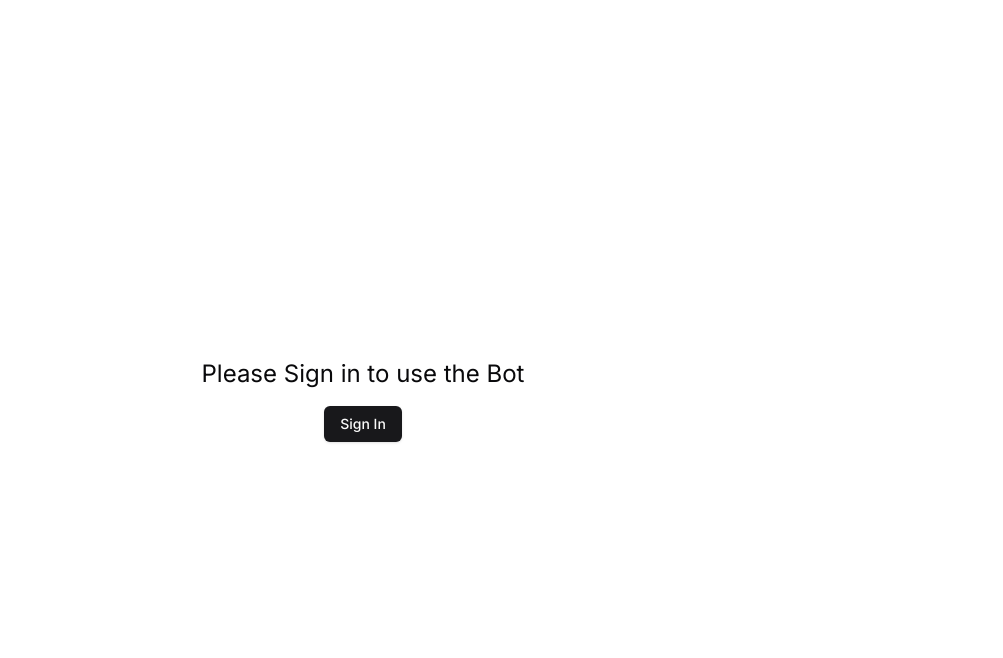
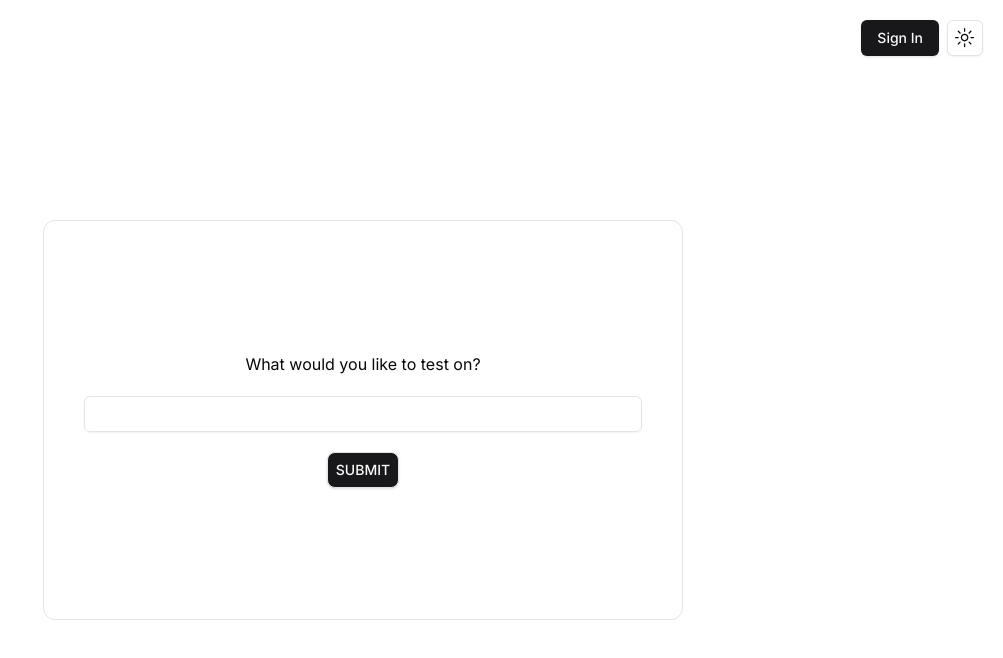
Before and after one commit to Kevetic/projectxtwo, a Next.js app: page / in a window 1280 px wide. Shown: the top 658 px of the page, without its empty margins (277-1280 px from the left). Built offline with nearby package versions, Linux system fonts and the light colour scheme; no server answers.

Commit message:
added require auth

```diff
--- a/app/page.tsx
+++ b/app/page.tsx
@@ -5,7 +5,7 @@ import { Button } from "@/components/ui/button";
 import { useGetQuestions } from "./api/questions";
 import Questions from "@/components/questions/Questions";
 import { ReloadIcon } from "@radix-ui/react-icons";
-import { signIn, signOut, useSession } from "next-auth/react";
+import { signIn, useSession } from "next-auth/react";
 
 export default function Home() {
   const { data: session } = useSession();
@@ -21,11 +21,9 @@ export default function Home() {
   } = useGetQuestions();
 
   return (
-    <>
-      {session ? (
     <main className="flex flex-col items-center space-y-10 justify-around h-screen">
       <div className="absolute right-0 p-5 top-0 items-center justify-center gap-2 flex">
-            <Button onClick={() => signOut()}> Sign Out</Button>
+        <Button onClick={() => signIn()}> Sign In</Button>
         <ModeToggle />
       </div>
       {questionsArray.length == 0 ? (
@@ -64,19 +62,5 @@ export default function Home() {
         />
       )}
     </main>
-      ) : (
-        <div className="w-full text-center h-screen items-center justify-center flex flex-col space-y-4">
-          <h1 className="text-2xl">Please Sign in to use the Bot</h1>
-          <Button
-            onClick={() => {
-              setIsLoading(true);
-              signIn();
-            }}
-          >
-            Sign In
-          </Button>
-        </div>
-      )}
-    </>
   );
 }
--- /dev/null
+++ b/middleware.ts
@@ -0,0 +1 @@
+export { default } from "next-auth/middleware";
```
Lines whose indentation alone changed are shown as unchanged.
